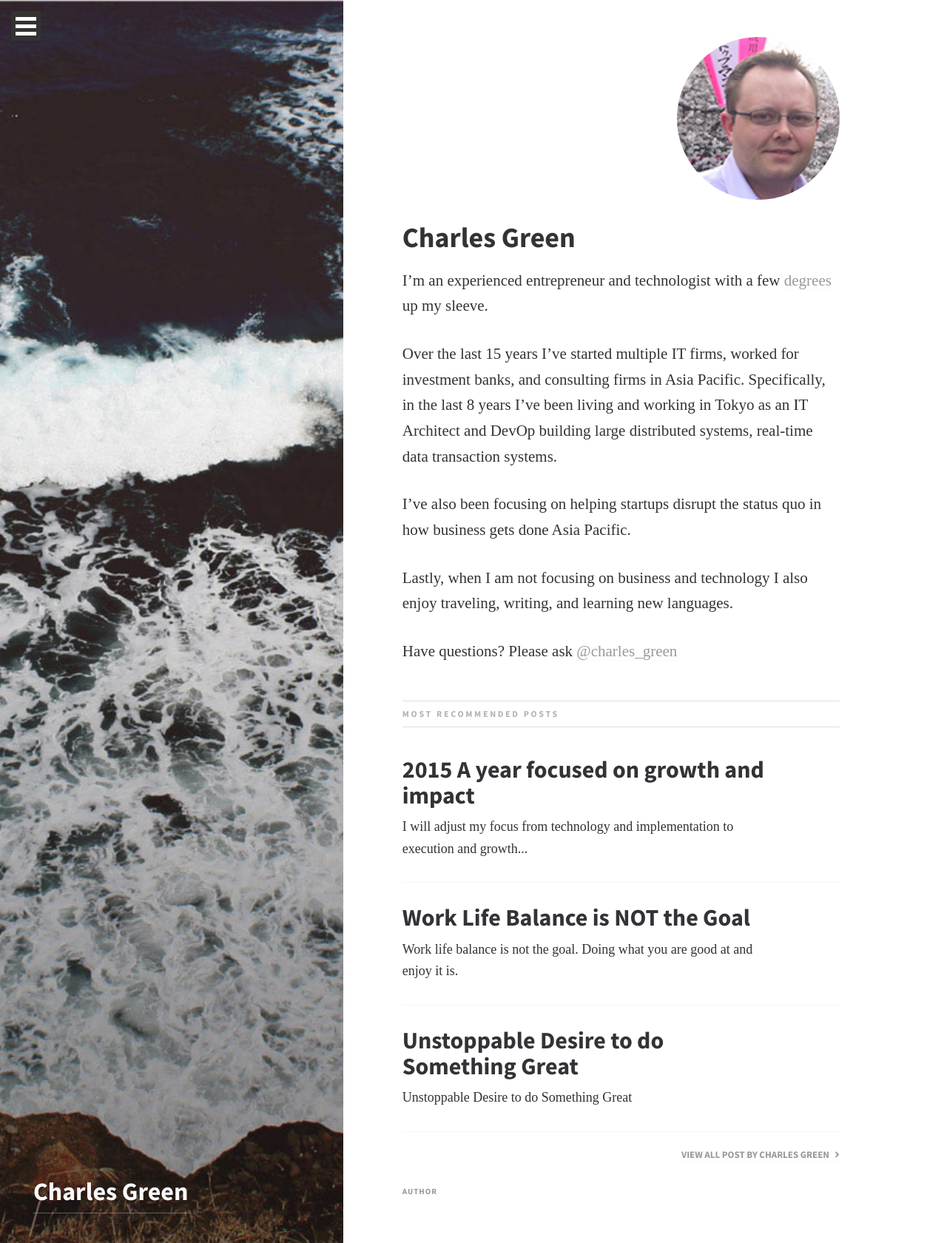
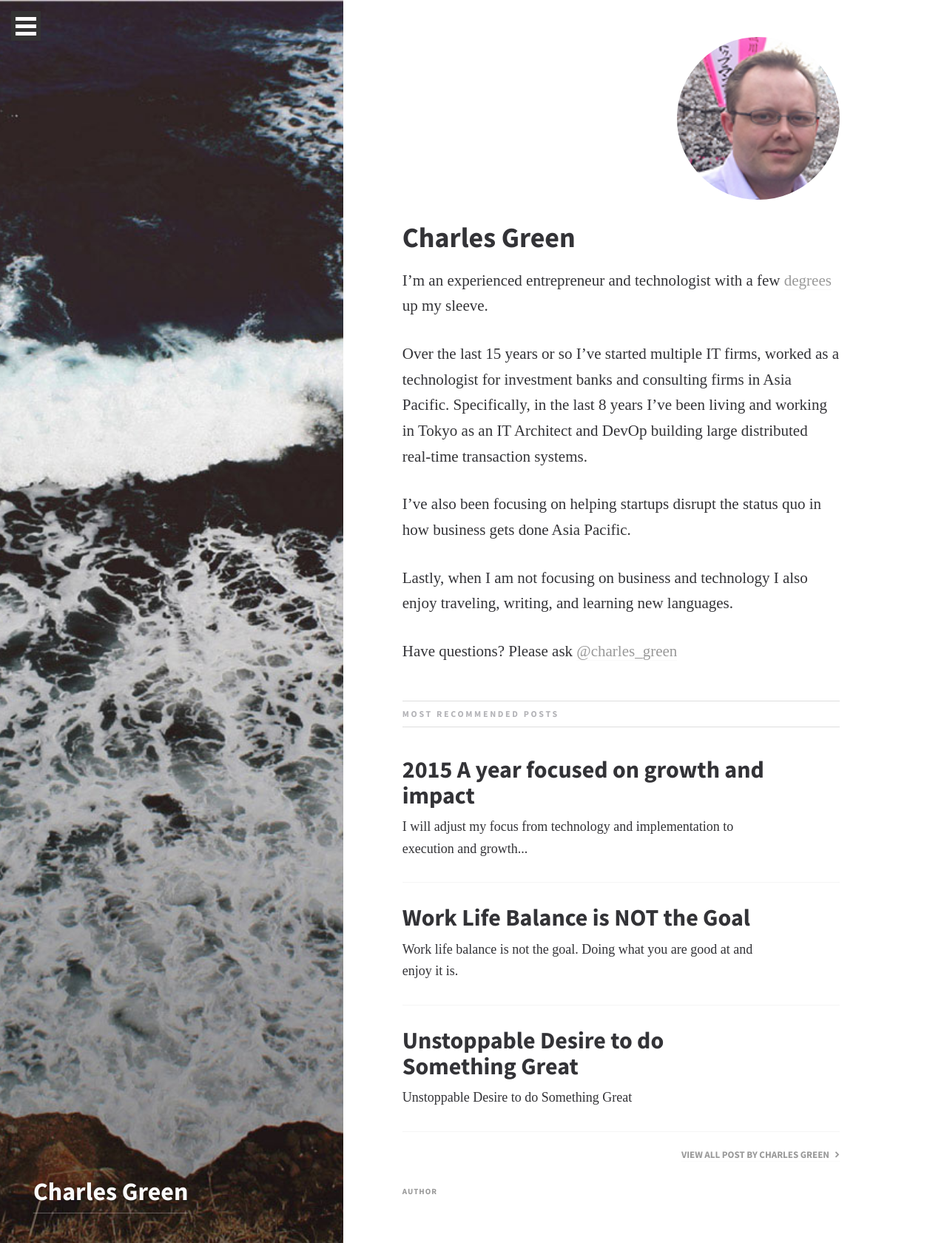
Before and after one commit to metizror/charlesgreen.github.io, a Jekyll site: the page built from author-charles.md, in a window 1280 px wide. Shown: the whole page at 74% size. Built offline with Jekyll 4.4.1, drawn with Linux system fonts in a browser that asks for light colours; some web fonts are replaced.

Commit message:
update profile

```diff
--- a/author-charles.md
+++ b/author-charles.md
@@ -17,7 +17,7 @@ fav_posts:
 
 I'm an experienced entrepreneur and technologist with a few [degrees](https://www.linkedin.com/in/charlesgreen) up my sleeve.
 
-Over the last 15 years I've started multiple IT firms, worked for investment banks, and  consulting firms in Asia Pacific. Specifically, in the last 8 years I've been living and working in Tokyo as an IT Architect and DevOp building large distributed systems, real-time data transaction systems.
+Over the last 15 years or so I’ve started multiple IT firms, worked as a technologist for investment banks and consulting firms in Asia Pacific. Specifically, in the last 8 years I’ve been living and working in Tokyo as an IT Architect and DevOp building large distributed real-time transaction systems.
 
 I've also been focusing on helping startups disrupt the status quo in how business gets done Asia Pacific.
 
```
Also changed, not shown: 2 other files.
